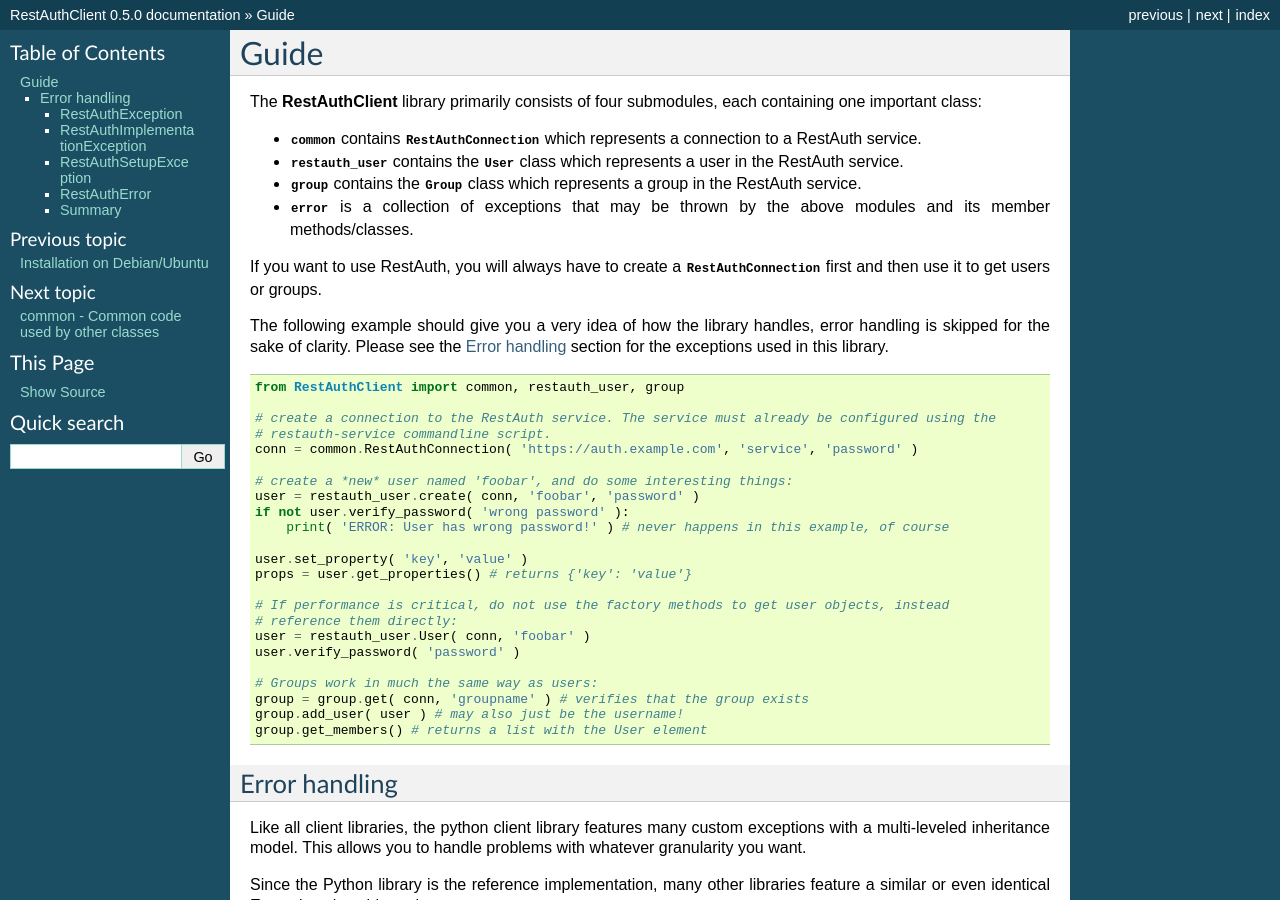
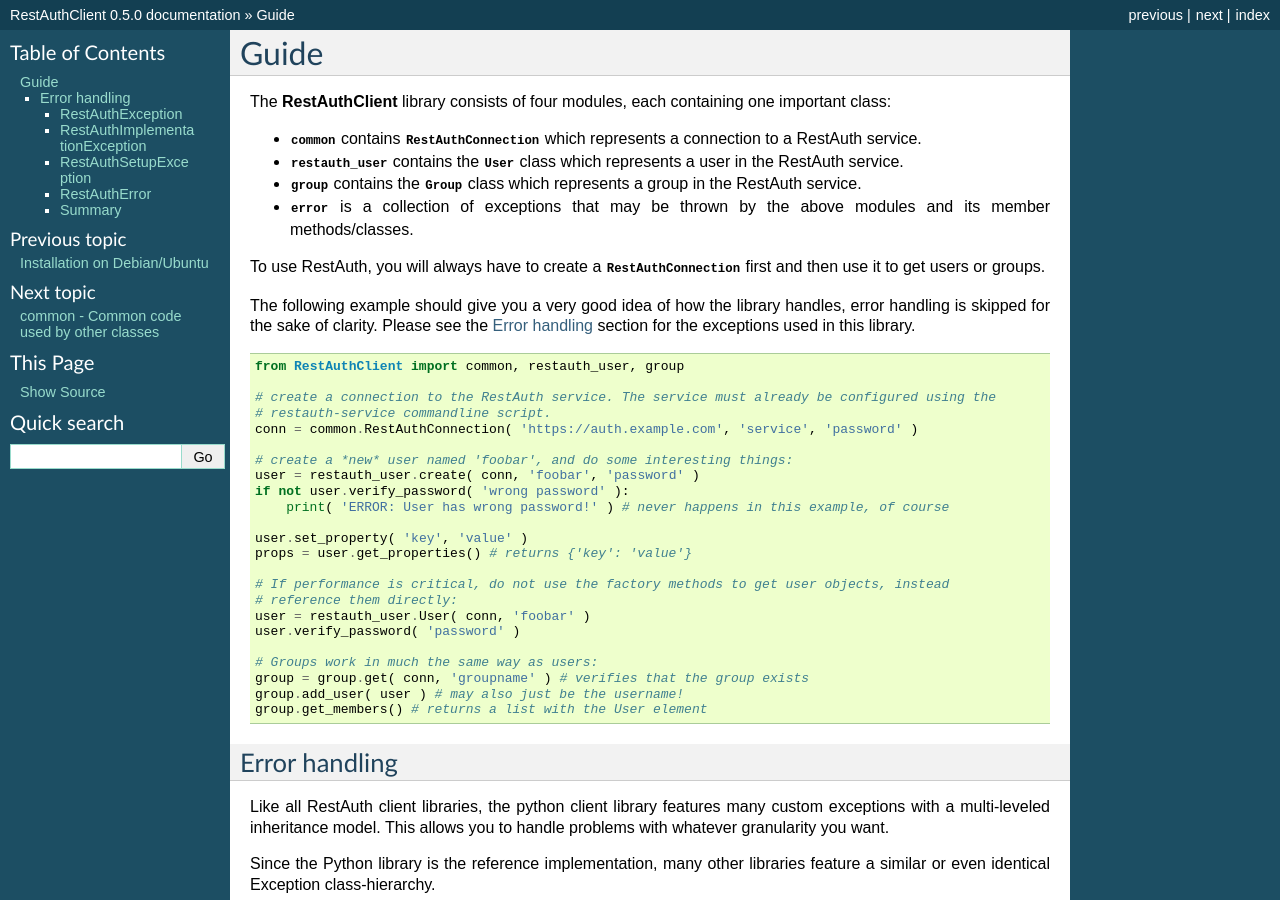
Before and after one commit to RestAuth/RestAuthClient, a Sphinx documentation site: the page built from doc/intro.rst, in a window 1280 px wide and 900 px high. Built offline with Sphinx 7.4.7, drawn with Linux system fonts in a browser that asks for light colours.

Commit message:
fix various typos and grammar errors

```diff
--- a/doc/intro.rst
+++ b/doc/intro.rst
@@ -1,8 +1,7 @@
 Guide
 =====
 
-The **RestAuthClient** library primarily consists of four submodules, each containing one important
-class:
+The **RestAuthClient** library consists of four modules, each containing one important class:
 
 * :py:mod:`~RestAuthClient.common` contains :py:class:`~.common.RestAuthConnection` which represents
   a connection to a RestAuth service.
@@ -13,10 +12,10 @@ class:
 * :py:mod:`~RestAuthClient.error` is a collection of exceptions that may be thrown by the above
   modules and its member methods/classes.
 
-If you want to use RestAuth, you will always have to create a
-:py:class:`~.common.RestAuthConnection` first and then use it to get users or groups.
+To use RestAuth, you will always have to create a :py:class:`~.common.RestAuthConnection` first and
+then use it to get users or groups.
 
-The following example should give you a very idea of how the library handles, error handling is
+The following example should give you a very good idea of how the library handles, error handling is
 skipped for the sake of clarity. Please see the :ref:`guide_error-handling` section for the
 exceptions used in this library.
 
@@ -52,7 +51,7 @@ exceptions used in this library.
 Error handling
 --------------
 
-Like all client libraries, the python client library features many custom exceptions with a
+Like all RestAuth client libraries, the python client library features many custom exceptions with a
 multi-leveled inheritance model. This allows you to handle problems with whatever granularity you
 want.
 
```
